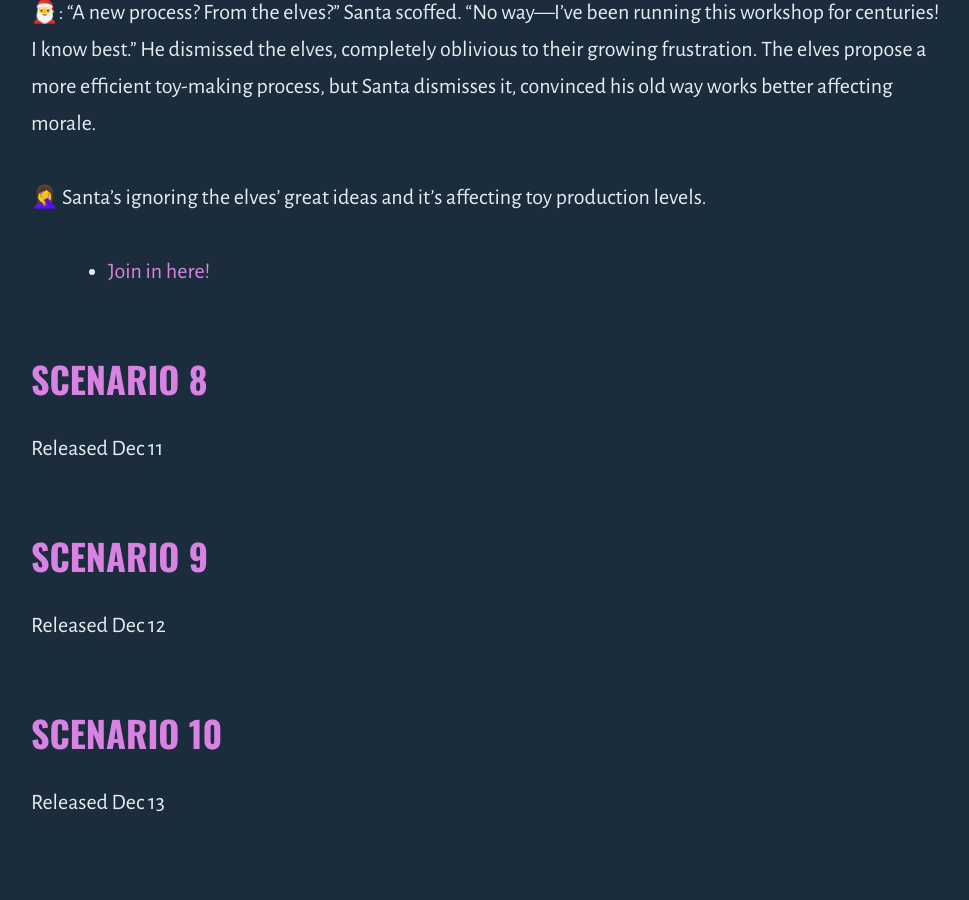
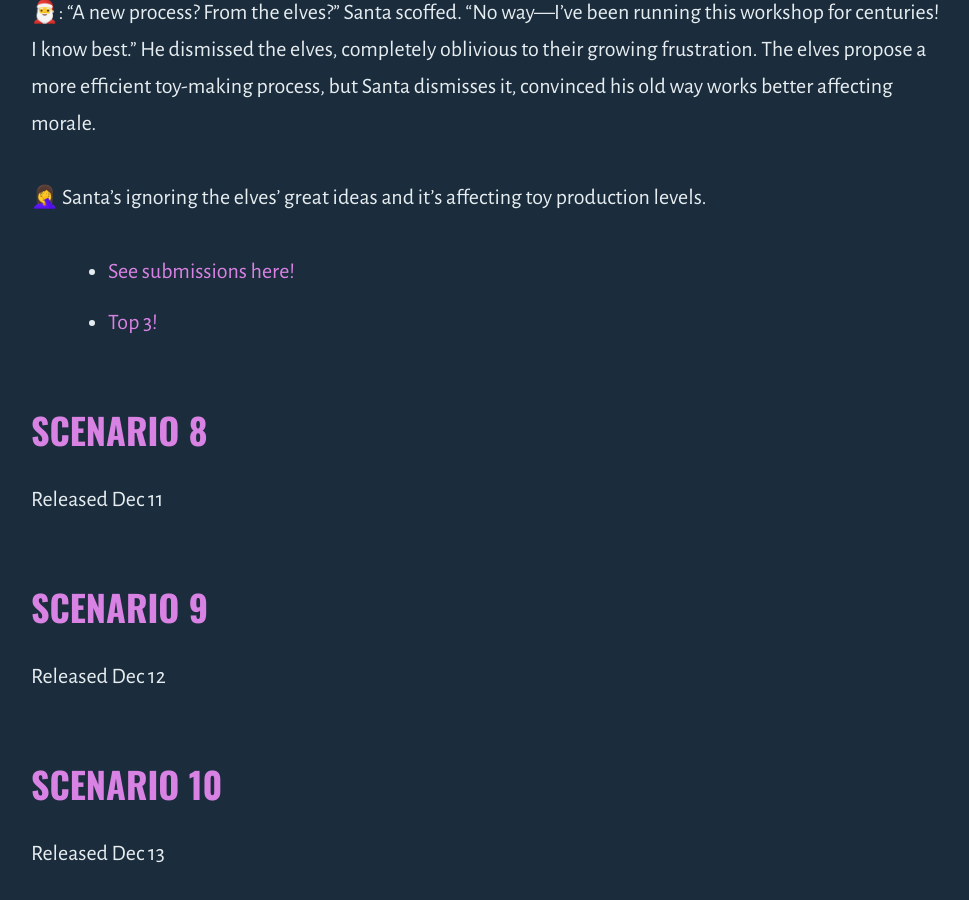
Before and after one commit to outragedpinkracoon/outragedpinkracoon.github.io, a Jekyll site: the page built from _posts/2024-12-2-advent-of-bad-management.md, in a window 1280 px wide and 900 px high, scrolled down 4169 px. Shown: the whole window, without its empty margins (150-1119 px from the left). Built offline with Jekyll 4.4.1, drawn with Linux system fonts in a browser that asks for light colours; comment, search, counter and statistics services are not loaded.

Commit message:
adds day 7 top 31

```diff
--- a/_posts/2024-12-2-advent-of-bad-management.md
+++ b/_posts/2024-12-2-advent-of-bad-management.md
@@ -77,8 +77,8 @@
 🤦‍♀️ Santa's ignoring the elves' great ideas and it's affecting toy production levels.
 
 
-* [Join in here!](https://www.linkedin.com/posts/outragedpinkracoon_management-leadership-adventofbadmanagement-activity-7272184465005674498-tpsh?utm_source=share&utm_medium=member_desktop)
-
+* [See submissions here!](https://www.linkedin.com/posts/outragedpinkracoon_management-leadership-adventofbadmanagement-activity-7272184465005674498-tpsh?utm_source=share&utm_medium=member_desktop)
+* [Top 3!](https://www.linkedin.com/feed/update/urn:li:share:7272328293821952000/)
 
 ## Scenario 8
 Released Dec 11
```
